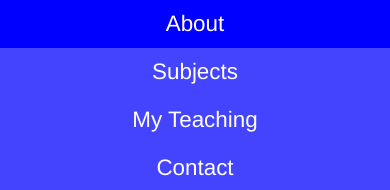
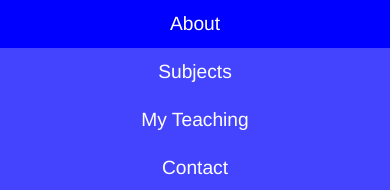
Before and after one commit to IanP96/public, a plain HTML site: page index.html in a window 390 px wide. Shown: the top 190 px of the page. Drawn offline with Linux system fonts and the light colour scheme.

Commit message:
Modified CSS

```diff
--- a/style.css
+++ b/style.css
@@ -32,7 +32,7 @@ nav {
         --border-width: 6px;
         height: calc(100% - 2 * var(--border-width));
         /* line-height: 80px; */
-        font-size: 1.4rem;
+        font-size: 1.2rem;
         text-decoration: none;
         text-align: center;
         /* border-radius: 20px; */
@@ -203,8 +203,7 @@ ul {
     }
 }
 
-@media screen and (max-width: 700px) {
-
+@media screen and (max-width: 550px) {
     nav {
         flex-direction: column;
         height: fit-content;
@@ -216,7 +215,6 @@ ul {
             color: white;
             width: 100%;
             flex-basis: 3rem;
-            font-size: 1.4rem;
 
             &:hover {
                 border-bottom: none;
@@ -224,7 +222,9 @@ ul {
             }
         }
     }
+}
 
+@media screen and (max-width: 700px) {
     h1 {
         font-size: 2.6rem;
     }
```
